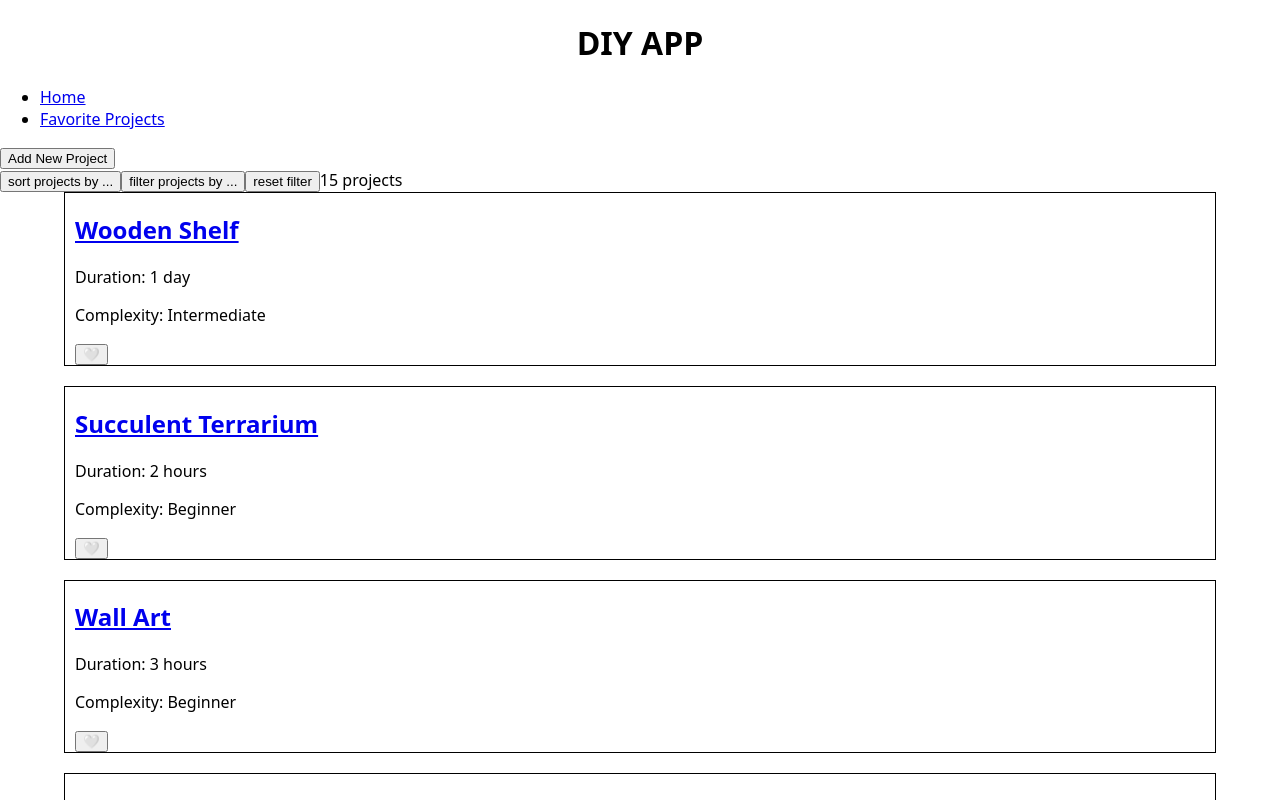
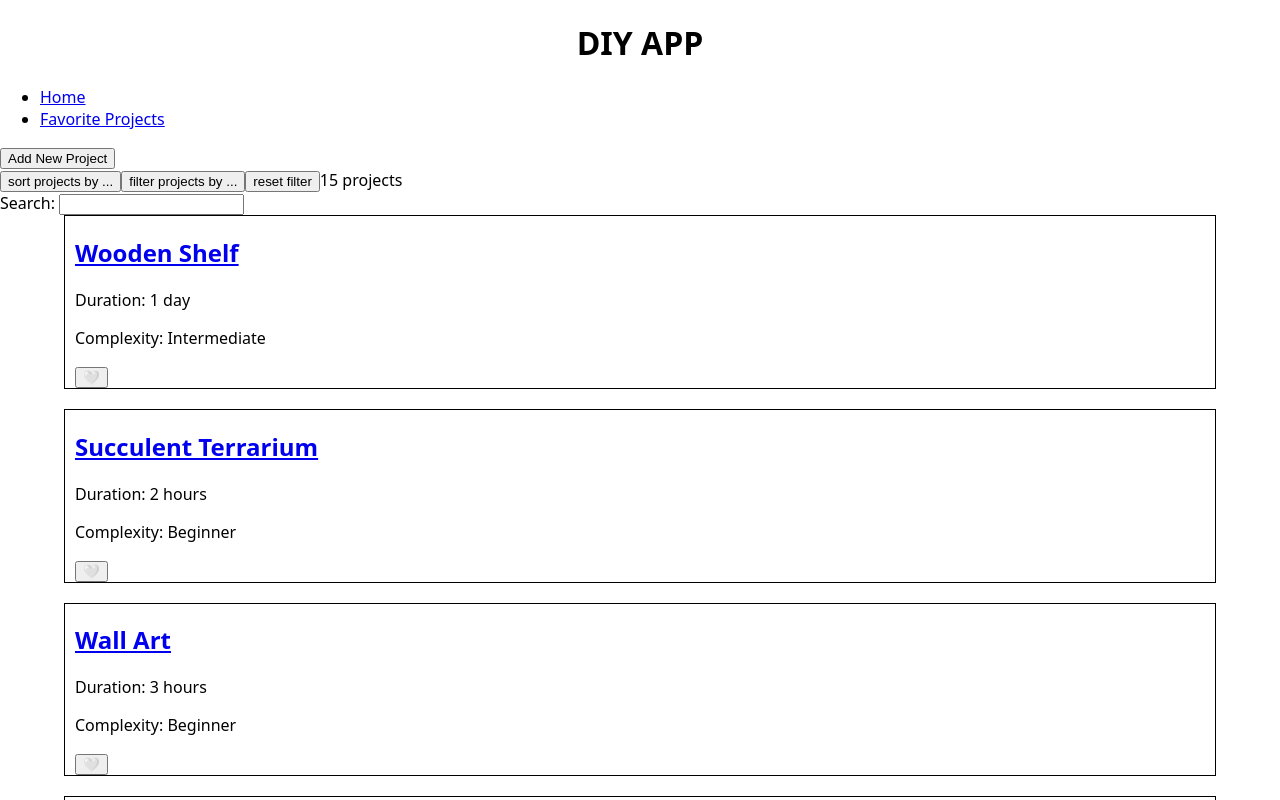
Before and after one commit to jana-scheidemann/DIY-App, a Next.js app: page / in a window 1280 px wide. Shown: the top 800 px of the page. Built offline with nearby package versions, Linux system fonts and the light colour scheme.

Commit message:
add Fuse to implement searchbar and function

```diff
--- a/pages/index.js
+++ b/pages/index.js
@@ -4,6 +4,7 @@ import Navigation from "@/components/Navigation";
 import { useState } from "react";
 import ModalSort from "@/components/ModalSort";
 import ModalFilter from "@/components/ModalFilter";
+import Fuse from "fuse.js";
 
 export default function HomePage({
   projects,
@@ -13,10 +14,11 @@ export default function HomePage({
   onSortProjectsByComplexityStartLow,
   onSortProjectsByDuration,
   onToggleFavorite,
-  onAddProject
+  onAddProject,
 }) {
   const [modalSort, setModalSort] = useState(false);
   const [modalFilter, setModalFilter] = useState(false);
+  const [query, setQuery] = useState("");
 
   function toogleSortModal() {
     setModalSort(!modalSort);
@@ -37,6 +39,22 @@ export default function HomePage({
 
   function toogleFilterModal() {
     setModalFilter(!modalFilter);
+  }
+
+  const fuse = new Fuse(projects, {
+    keys: ["title", "description", "materials", "steps.desc"],
+    includeScore: true,
+    shouldSort: true,
+    ignoreLocation: true,
+    ignoreFieldNorm: true,
+  });
+  const results = fuse.search(query);
+  console.log("results: ", results);
+  const searchResults = query ? results.map((result) => result.item) : projects;
+
+  function handleSearch(event) {
+    const { value } = event.target;
+    setQuery(value);
   }
 
   return (
@@ -69,9 +87,18 @@ export default function HomePage({
         reset filter
       </button>
       <span>{projects.length} projects</span>
+      <br />
+      <label htmlFor="search">Search: </label>
+      <input
+        type="search"
+        id="search"
+        name="search"
+        value={query}
+        onChange={handleSearch}
+      ></input>
 
       <StyledSection>
-        {projects.map((project) => (
+        {searchResults.map((project) => (
           <Project
             key={project.id}
             title={project.title}
```
